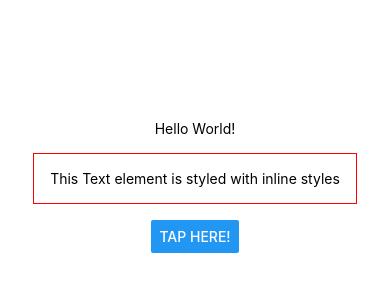
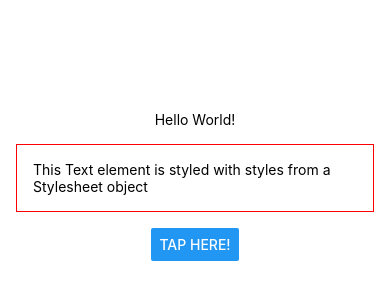
Before and after one commit to Sejmou/react-native-course, a React Native app: screen / in a window 390 px wide. Shown: the part 236-536 px from the top of the page. Built offline with nearby package versions, Linux system fonts and the light colour scheme.

Commit message:
Stylesheet object

```diff
--- a/App.js
+++ b/App.js
@@ -5,15 +5,8 @@ export default function App() {
     <View style={styles.container}>
       <Text>Hello World!</Text>
       <View>
-        <Text
-          style={{
-            margin: 16,
-            borderWidth: 1,
-            borderColor: 'red',
-            padding: 16,
-          }}
-        >
-          This Text element is styled with inline styles
+        <Text style={styles.text}>
+          This Text element is styled with styles from a Stylesheet object
         </Text>
       </View>
       <Button title="Tap here!" />
@@ -28,4 +21,10 @@ const styles = StyleSheet.create({
     alignItems: 'center',
     justifyContent: 'center',
   },
+  text: {
+    margin: 16,
+    borderWidth: 1,
+    borderColor: 'red',
+    padding: 16,
+  },
 });
```
